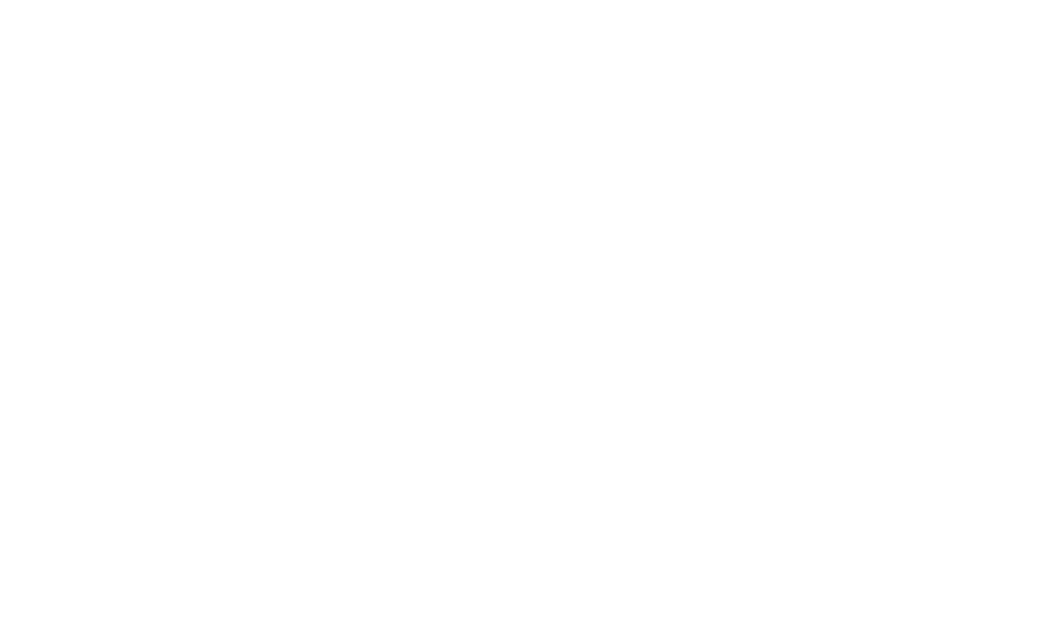
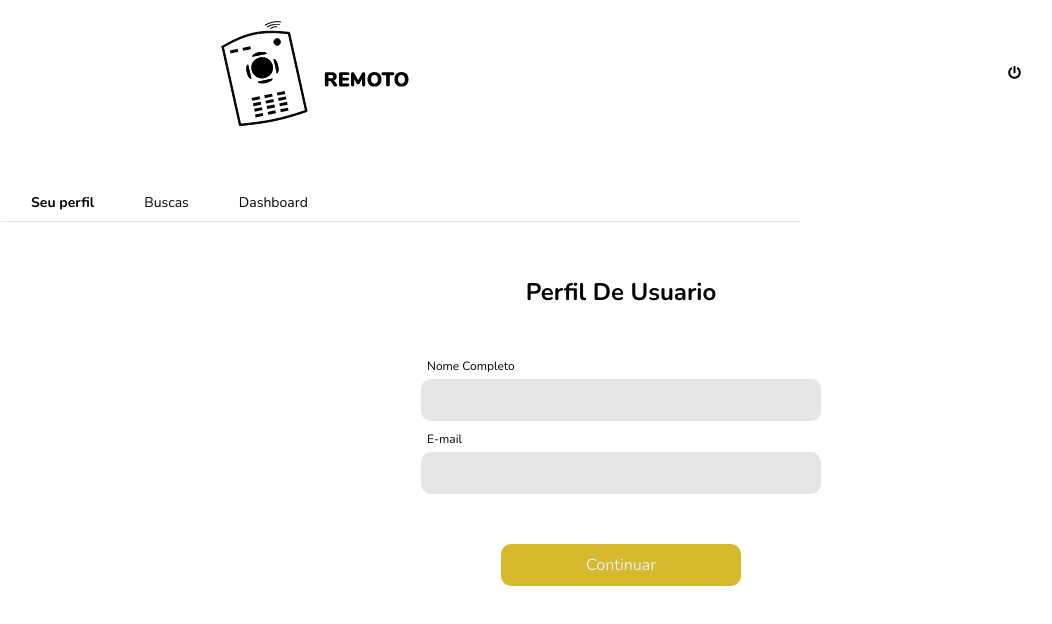
Before and after one commit to cgmbauer/frente_criacoes, a React (Create React App) app: page /admin-profile in a window 1280 px wide. Shown: the top 624 px of the page, without its empty margins (19-1071 px from the left). Built offline with nearby package versions, Linux system fonts and the light colour scheme.

Commit message:
refactor: routes, userprofile

```diff
--- a/src/pages/ProfileAdmin/index.jsx
+++ b/src/pages/ProfileAdmin/index.jsx
@@ -16,9 +16,9 @@ const ProfileAdmin = () => {
       <HeaderInterna />
       <NavBar
         navProps={[
-          { text: 'Seu perfil', link: '/profile' },
+          { text: 'Seu perfil', link: '/admin-profile' },
           { text: 'Buscas', link: '/search' },
-          { text: 'Dashboard', link: '/Dashboard' },
+          { text: 'Dashboard', link: '/dashboard' },
         ]}
       />
 
--- a/src/pages/ProfileUser/index.jsx
+++ b/src/pages/ProfileUser/index.jsx
@@ -1,4 +1,4 @@
-import React, { useCallback, useState } from 'react';
+import React from 'react';
 import Input from '../../components/Input';
 import NavBar from '../../components/NavBar';
 import HeaderInterna from '../../components/HeaderInterna';
--- a/src/routes/index.jsx
+++ b/src/routes/index.jsx
@@ -7,7 +7,7 @@ import ForgotPassword from '../pages/ForgotPassword';
 
 import ProfileUser from '../pages/ProfileUser';
 import Reservations from '../pages/Reservations';
-import ProfileDir from '../pages/ProfileAdmin';
+import ProfileAdmin from '../pages/ProfileAdmin';
 import Offers from '../pages/Offers';
 
 import Dashboard from '../pages/Dashboard';
@@ -23,7 +23,7 @@ const Routes = () => (
     <Route path="/offers" component={Offers} />
 
     <Route path="/dashboard" component={Dashboard} />
-    <Route path="/ProfileAdmin" component={ProfileDir} />
+    <Route path="/admin-profile" component={ProfileAdmin} />
   </Switch>
 );
 
```
